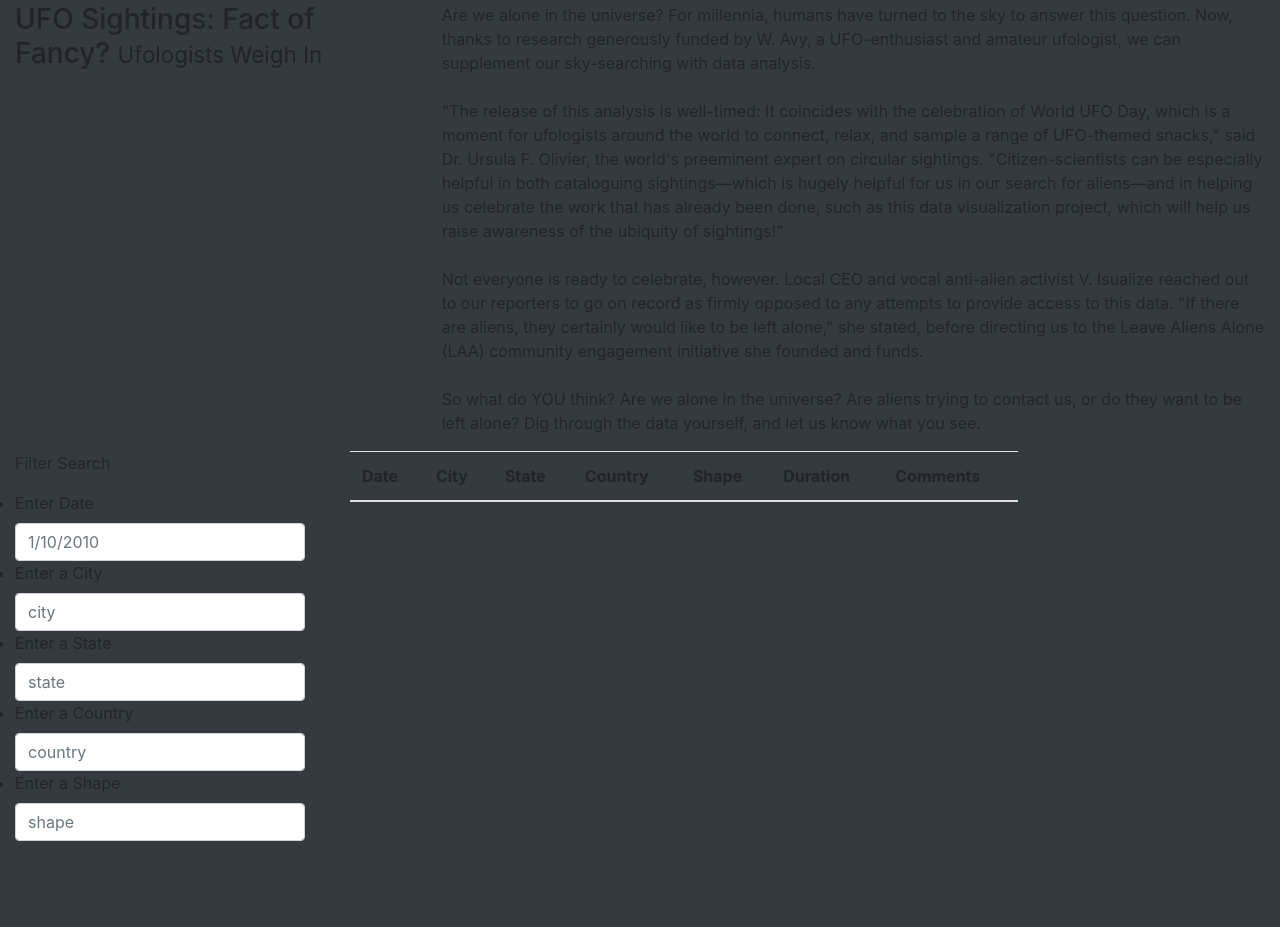
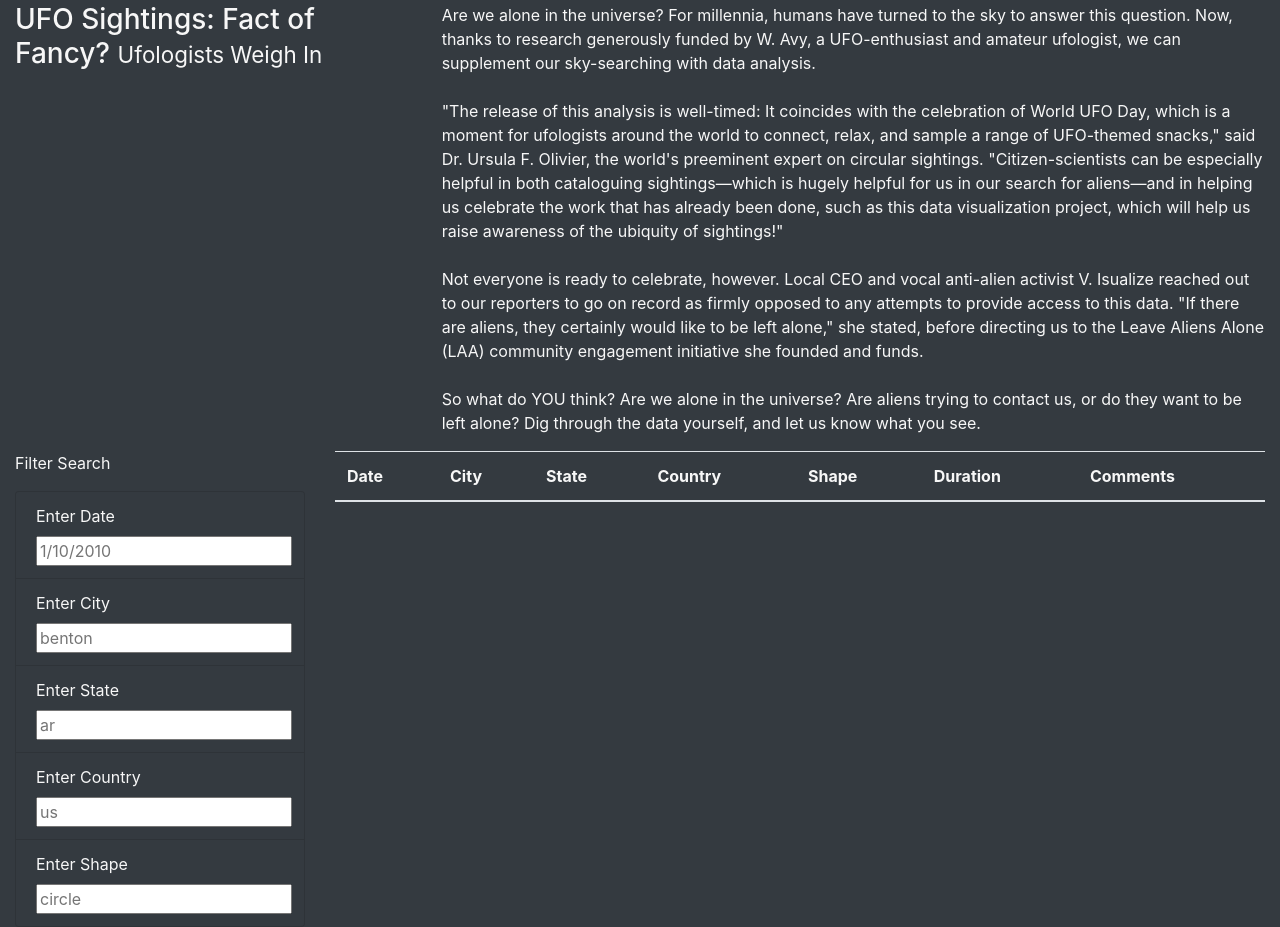
Before and after one commit to abiwat/UFOs, a plain HTML site: page index.html in a window 1280 px wide. Shown: the part 288-1215 px from the top of the page. Before the commit the page ends 1129 px from the top, so only its background shows below. Drawn offline with nearby package versions, Linux system fonts and the light colour scheme; files whose address does not match are found by name.

Commit message:
fixing index

```diff
--- a/index.html
+++ b/index.html
@@ -10,14 +10,13 @@
       integrity="sha384-Gn5384xqQ1aoWXA+058RXPxPg6fy4IWvTNh0E263XmFcJlSAwiGgFAW/dAiS6JXm"
       crossorigin="anonymous"
       />
-    <link rel="stylesheet" href="static/css/styles.css">
+    <link rel="stylesheet" href="static/css/style.css">
 </head>
 <body class="bg-dark">
     <div class="wrapper">
         <nav class="navbar navbar-dark bg-dark navbar-expand-lg">
             <a class="navbar-brand" href="index.html">UFO Sightings</a>
         </nav>
-    </div>
         <div class="jumbotron">
             <h1 class="display-4">The Truth is Out There</h1>
         </div>
@@ -27,44 +26,65 @@
                     <h3>UFO Sightings: Fact of Fancy? <small>Ufologists Weigh In</small></h3>
                 </div>
                 <div class="col-md-8">
-            <p>
-              Are we alone in the universe? For millennia, humans have turned to the sky to answer this question. Now, thanks to research generously funded by W. Avy, a UFO-enthusiast and amateur ufologist, we can supplement our sky-searching with data analysis.<br><br>"The release of this analysis is well-timed: It coincides with the celebration of World UFO Day, which is a moment for ufologists around the world to connect, relax, and sample a range of UFO-themed snacks," said Dr. Ursula F. Olivier, the world's preeminent expert on circular sightings. "Citizen-scientists can be especially helpful in both cataloguing sightings—which is hugely helpful for us in our search for aliens—and in helping us celebrate the work that has already been done, such as this data visualization project, which will help us raise awareness of the ubiquity of sightings!"<br><br>Not everyone is ready to celebrate, however. Local CEO and vocal anti-alien activist V. Isualize reached out to our reporters to go on record as firmly opposed to any attempts to provide access to this data. "If there are aliens, they certainly would like to be left alone," she stated, before directing us to the Leave Aliens Alone (LAA) community engagement initiative she founded and funds.<br><br>So what do YOU think? Are we alone in the universe? Are aliens trying to contact us, or do they want to be left alone? Dig through the data yourself, and let us know what you see.
+                    <p>Are we alone in the universe? For millennia, humans have turned to the sky to answer this
+                        question.
+                        Now, thanks to research generously funded by W. Avy, a UFO-enthusiast and amateur ufologist, we
+                        can
+                        supplement our sky-searching with data analysis.<br><br>
+                        "The release of this analysis is well-timed:
+                        It coincides with the celebration of World UFO Day, which is a moment for ufologists around the
+                        world
+                        to connect, relax, and sample a range of UFO-themed snacks," said Dr. Ursula F. Olivier, the
+                        world's
+                        preeminent expert on circular sightings. "Citizen-scientists can be especially helpful in both
+                        cataloguing
+                        sightings—which is hugely helpful for us in our search for aliens—and in helping us celebrate
+                        the work that
+                        has already been done, such as this data visualization project, which will help us raise
+                        awareness of the
+                        ubiquity of sightings!"<br><br>
+                        Not everyone is ready to celebrate, however. Local CEO and vocal anti-alien activist V. Isualize
+                        reached out
+                        to our reporters to go on record as firmly opposed to any attempts to provide access to this
+                        data.
+                        "If there are aliens, they certainly would like to be left alone," she stated, before directing
+                        us to the
+                        Leave Aliens Alone (LAA) community engagement initiative she founded and funds.<br><br>
+                        So what do YOU think? Are we alone in the universe? Are aliens trying to contact us, or do they
+                        want to be left alone?
+                        Dig through the data yourself, and let us know what you see.
                     </p>
-          </div>
-        </div>
                 </div>
                 <div class="container-fluid">
                     <div class="row">
                         <div class="col-md-3">
-              <div class="filters">
                             <form class="bg-dark">
                                 <p>Filter Search</p>
-                    <ul class="list-group" class="bg-dark">
-                        <li class="bg-dark" class="list-group-item">
+                            </form>
+                            <ul class="list-group bg-dark">
+                                <li class="list-group-item bg-dark">
                                     <label for="date">Enter Date</label>
-                            <input type="text" placeholder="1/10/2010" class="form-control" id="datetime" />
+                                    <input type="text" placeholder="1/10/2010" id="datetime" />
                                 </li>
-                        <li class="bg-dark" class="list-group-item">
-                          <label for="city">Enter a City</label>
-                          <input type="text" placeholder="city" class="form-control" id="city" />
+                                <li class="list-group-item bg-dark">
+                                    <label for="city">Enter City</label>
+                                    <input type="text" placeholder="benton" id="city" />
                                 </li>
-                        <li class="bg-dark" class="list-group-item">
-                          <label for="state">Enter a State</label>
-                          <input type="text" placeholder="state" class="form-control" id="state" />
+                                <li class="list-group-item bg-dark">
+                                    <label for="state">Enter State</label>
+                                    <input type="text" placeholder="ar" id="state" />
                                 </li>
-                        <li class="bg-dark" class="list-group-item">
-                          <label for="country">Enter a Country</label>
-                          <input type="text" placeholder="country" class="form-control" id="country" />
+                                <li class="list-group-item bg-dark">
+                                    <label for="country">Enter Country</label>
+                                    <input type="text" placeholder="us" id="country" />
                                 </li>
-                        <li class="bg-dark" class="list-group-item">
-                          <label for="date">Enter a Shape</label>
-                          <input type="text" placeholder="shape" class="form-control" id="shape" />
+                                <li class="list-group-item bg-dark">
+                                    <label for="shape">Enter Shape</label>
+                                    <input type="text" placeholder="circle" id="shape" />
                                 </li>
                             </ul>
-                </form>
                         </div>
-            </div>
-            <div class="col-md-9">          <div class="col-md-9">
+                        <div class="col-md-9">
                             <table class="table table-striped">
                               <thead>
                                 <tr>
@@ -83,8 +103,12 @@
                     </div>
                 </div>
             </div>
+        </div>
+    </div>
+    <script src="https://cdnjs.cloudflare.com/ajax/libs/d3/4.11.0/d3.js"></script>
+    <script src="static/js/data.js"></script>
+    <script src="static/js/app.js"></script>
+
 </body>
-<script src="https://cdnjs.cloudflare.com/ajax/libs/d3/4.11.0/d3.js"></script>
-<script src="js/data.js"></script>
-<script src="js/app.js"></script>
+
 </html>
```
Lines whose indentation alone changed are shown as unchanged.
